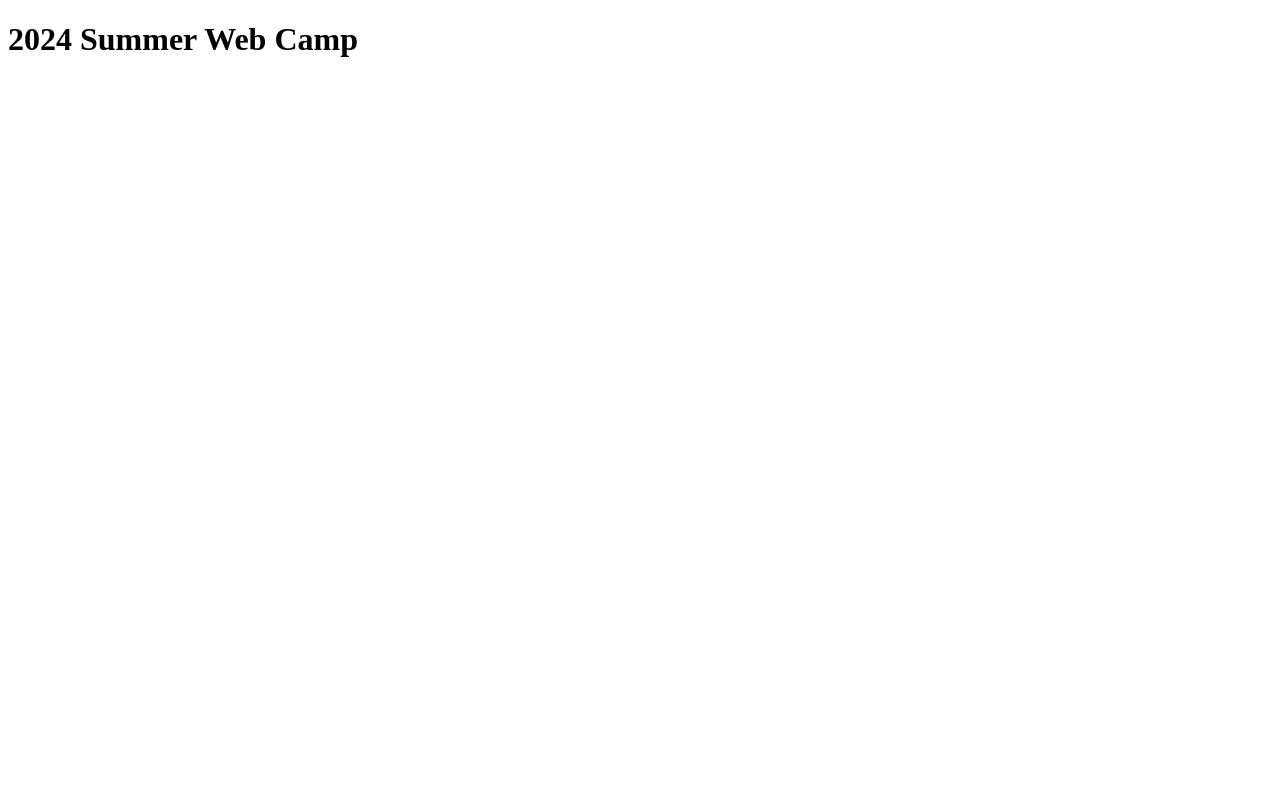
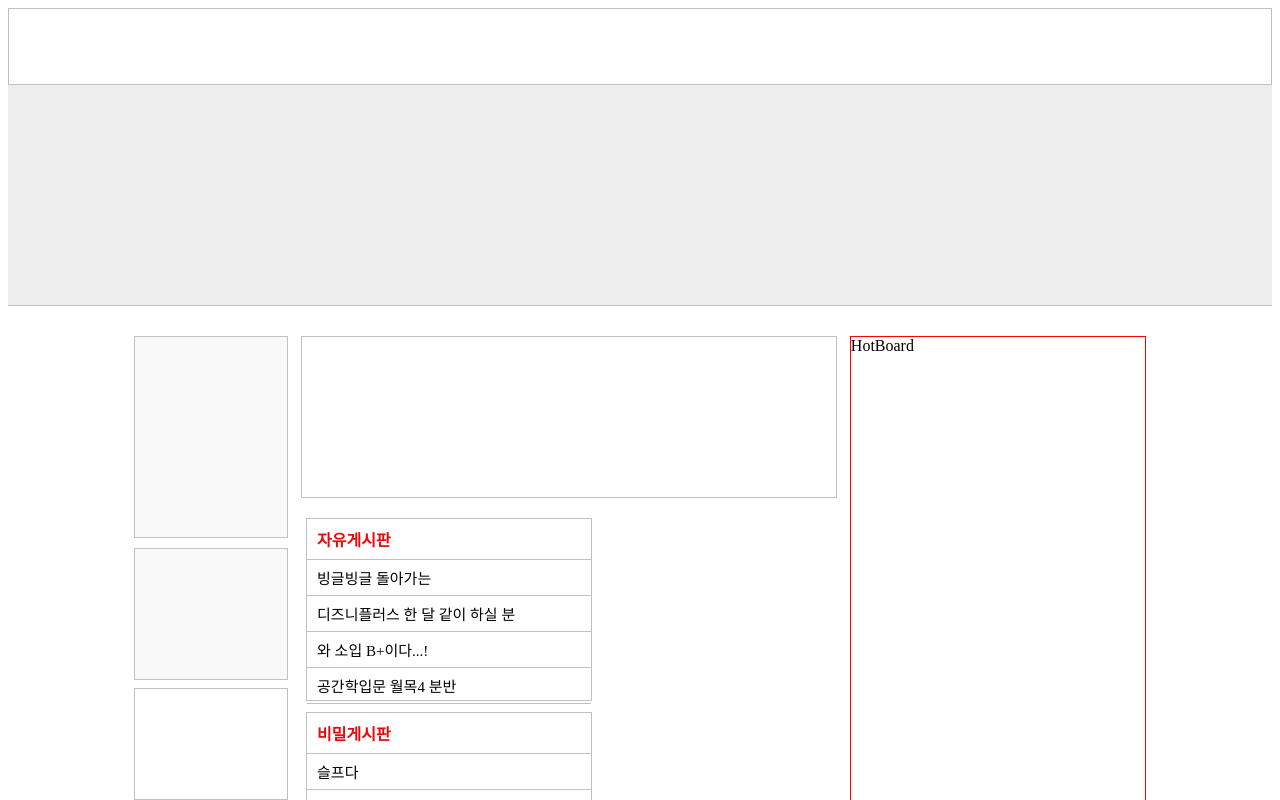
Before and after one commit to YearaChoi/2024-summer-webcamp, a React (Create React App) app: page / in a window 1280 px wide. Shown: the top 800 px of the page. Built offline with nearby package versions, Linux system fonts and the light colour scheme.

Commit message:
style: 메인 게시판 페이지 board 스타일 작업

```diff
--- a/package.json
+++ b/package.json
@@ -8,7 +8,9 @@
     "@testing-library/user-event": "^13.5.0",
     "react": "^18.3.1",
     "react-dom": "^18.3.1",
+    "react-router-dom": "^6.24.1",
     "react-scripts": "5.0.1",
+    "styled-components": "^6.1.11",
     "web-vitals": "^2.1.4"
   },
   "scripts": {
--- a/src/App.js
+++ b/src/App.js
@@ -1,10 +1,14 @@
+import { BrowserRouter, Route, Routes } from "react-router-dom";
 import "./App.css";
+import MainPage from "./pages/MainPage";
 
 function App() {
   return (
-    <div>
-      <h1>2024 Summer Web Camp</h1>
-    </div>
+    <BrowserRouter>
+      <Routes>
+        <Route path="/" element={<MainPage />}></Route>
+      </Routes>
+    </BrowserRouter>
   );
 }
 
--- /dev/null
+++ b/src/components/Board.jsx
@@ -0,0 +1,49 @@
+import React from "react";
+import styled from "styled-components";
+
+const Board = ({ boardTitle, posts }) => {
+  return (
+    <BoardContainer>
+      <BoardTitle>{boardTitle}</BoardTitle>
+      {posts.map((post, index) => (
+        <Post key={index}>{post}</Post>
+      ))}
+    </BoardContainer>
+  );
+};
+
+export default Board;
+
+const BoardContainer = styled.div`
+  border: 0.9px solid #c2c1c1;
+  width: 286px;
+  height: 183px;
+  margin: 1%;
+  box-sizing: border-box;
+`;
+
+const BoardTitle = styled.div`
+  font-size: 16px;
+  font-weight: 600;
+  color: #e90909;
+  height: 40px;
+  cursor: pointer;
+  border-bottom: 0.9px solid #c2c1c1;
+  display: flex;
+  align-items: center;
+  padding-left: 10px;
+`;
+
+const Post = styled.div`
+  font-size: 15px;
+  border-bottom: 0.9px solid #c2c1c1;
+  cursor: pointer;
+  height: 35px;
+  display: flex;
+  align-items: center;
+  padding-left: 10px;
+
+  &:hover {
+    background-color: #f9f9f9;
+  }
+`;
--- /dev/null
+++ b/src/components/BoardNameList.jsx
@@ -0,0 +1,14 @@
+import React from "react";
+import styled from "styled-components";
+
+function BoardNameList() {
+  return <Wrapper></Wrapper>;
+}
+
+export default BoardNameList;
+
+const Wrapper = styled.div`
+  border-bottom: 0.9px solid #c2c1c1;
+  height: 220px;
+  background-color: #eeeeee;
+`;
--- /dev/null
+++ b/src/components/Footer.jsx
@@ -0,0 +1,13 @@
+import React from "react";
+import styled from "styled-components";
+
+function Footer() {
+  return <Wrapper></Wrapper>;
+}
+
+const Wrapper = styled.div`
+  height: 190px;
+  background-color: #f3f2f2;
+`;
+
+export default Footer;
--- /dev/null
+++ b/src/components/Header.jsx
@@ -0,0 +1,13 @@
+import React from "react";
+import styled from "styled-components";
+
+function Header() {
+  return <Wrapper></Wrapper>;
+}
+
+export default Header;
+
+const Wrapper = styled.div`
+  border: 0.9px solid #c2c1c1;
+  height: 75px;
+`;
--- /dev/null
+++ b/src/components/HotBoard.jsx
@@ -0,0 +1,13 @@
+import React from "react";
+import styled from "styled-components";
+
+function HotBoard() {
+  return <Wrapper>HotBoard</Wrapper>;
+}
+
+export default HotBoard;
+
+const Wrapper = styled.div`
+  border: 1px solid red;
+  width: 330px;
+`;
--- /dev/null
+++ b/src/components/Main.jsx
@@ -0,0 +1,154 @@
+import React from "react";
+import styled from "styled-components";
+import HotBoard from "./HotBoard";
+import Board from "./Board";
+
+function Main() {
+  const 자유게시판 = [
+    "빙글빙글 돌아가는",
+    "디즈니플러스 한 달 같이 하실 분",
+    "와 소입 B+이다...!",
+    "공간학입문 월목4 분반",
+  ];
+  const 비밀게시판 = [
+    "슬프다",
+    "사람이 싫어",
+    "배고프다... 돈이 없다...",
+    "교수님이 메일을 안보신다",
+  ];
+  const 졸업생게시판 = [
+    "서울 내/영등포 근처 6개월 자취방 양도 구...",
+    "출판업계",
+    "세후 300에",
+    "대박늦어버린 졸업생소개팅 결과 + 업...",
+  ];
+  const 새내기게시판 = [
+    "한인교",
+    "교양필수",
+    "1학년 1학기 성적 생각보다 너무 망했다..",
+    "ef - cawood교수님 성적 나왔나요??",
+  ];
+  const 정보게시판 = [
+    "35년에는 사라질 직업들..",
+    "예소도 방학 기간 영업시간 안내드립니다...",
+    "미래에 더 필요한 직업 리스트",
+    "[창업/진로]에 대해 한번쯤 고민이 있으...",
+  ];
+  const 취업진로 = [
+    "2024 외교부 국제기구 진출 설명회",
+    "25년부터 사라질 직업군 (ㅎㄷㄷ)",
+    "24년도 하반기 NIBC 인턴십 모집 안내...",
+    "SW 캠공 채용공고 오픈채팅방",
+  ];
+  const 홍보게시판 = [
+    "뇌인지과학회 창설 멤버 모집",
+    "[2024-2학기 현지정주형(16주간) 인...",
+    "📢 공지 📢 스마일/라섹/라식 한동대 ...",
+    "[코드잇 스프린트] 프론트엔드 부트캠...",
+  ];
+  const 동아리학회 = [
+    "🔴 전국 유일무이 엔터테인먼트 클럽 ...",
+    "📰한동신문사 추가 리크루팅합니다!!",
+    "🔴 전국 유일무이 엔터테인먼트 클럽 ...",
+    "🐤24-2 두두스 사전 리쿠르팅🐤",
+  ];
+
+  return (
+    <Wrapper>
+      <Contents>
+        <Left>
+          <PersonInfo></PersonInfo>
+          <PersonInfo2></PersonInfo2>
+          <AdImg></AdImg>
+          <AdImg></AdImg>
+          <AdImg></AdImg>
+        </Left>
+        <Middle>
+          <BigAdImg />
+          <BoardWrapper>
+            {" "}
+            <Board boardTitle="자유게시판" posts={자유게시판} />
+            <Board boardTitle="비밀게시판" posts={비밀게시판} />
+            <Board boardTitle="졸업생게시판" posts={졸업생게시판} />
+            <Board boardTitle="새내기게시판" posts={새내기게시판} />
+            <Board boardTitle="정보게시판" posts={정보게시판} />
+            <Board boardTitle="취업진로" posts={취업진로} />
+            <Board boardTitle="홍보게시판" posts={홍보게시판} />
+            <Board boardTitle="동아리학회" posts={동아리학회} />
+          </BoardWrapper>
+          <Books></Books>
+        </Middle>
+        <HotBoard />
+      </Contents>
+    </Wrapper>
+  );
+}
+
+export default Main;
+
+const Wrapper = styled.div`
+  height: 180vh;
+`;
+
+const Contents = styled.div`
+  /* border: 2px solid green; */
+  display: flex;
+  margin: auto;
+  margin-top: 30px;
+  height: 98%;
+  width: 80%;
+`;
+
+const Left = styled.div`
+  /* border: 1px solid red; */
+  width: 170px;
+  margin-right: 15px;
+`;
+
+const PersonInfo = styled.div`
+  border: 0.9px solid #c2c1c1;
+  background-color: #f9f9f9;
+  width: 100%;
+  height: 200px;
+  margin-bottom: 10px;
+`;
+
+const PersonInfo2 = styled.div`
+  border: 0.9px solid #c2c1c1;
+  background-color: #f9f9f9;
+  width: 100%;
+  height: 130px;
+`;
+
+const AdImg = styled.div`
+  margin-top: 8px;
+  border: 0.9px solid #c2c1c1;
+  width: 100%;
+  height: 110px;
+`;
+
+const Middle = styled.div`
+  /* border: 1px solid red; */
+  width: 600px;
+  margin-right: 15px;
+`;
+
+const BigAdImg = styled.div`
+  border: 0.9px solid #c2c1c1;
+  width: 100%;
+  height: 160px;
+`;
+
+const BoardWrapper = styled.div`
+  /* border: 1px solid blue; */
+  margin-top: 15px;
+  height: 115vh;
+  display: flex;
+  flex-wrap: wrap;
+`;
+
+const Books = styled.div`
+  border: 0.9px solid #c2c1c1;
+  width: 100%;
+  height: 260px;
+`;
--- /dev/null
+++ b/src/pages/MainPage.jsx
@@ -0,0 +1,18 @@
+import React from "react";
+import Header from "../components/Header";
+import BoardNameList from "../components/BoardNameList";
+import Footer from "../components/Footer";
+import Main from "../components/Main";
+
+function MainPage() {
+  return (
+    <div>
+      <Header />
+      <BoardNameList />
+      <Main />
+      <Footer />
+    </div>
+  );
+}
+
+export default MainPage;
```
Also changed, not shown: 1 other file (tests, documents, lock files or other folders).
